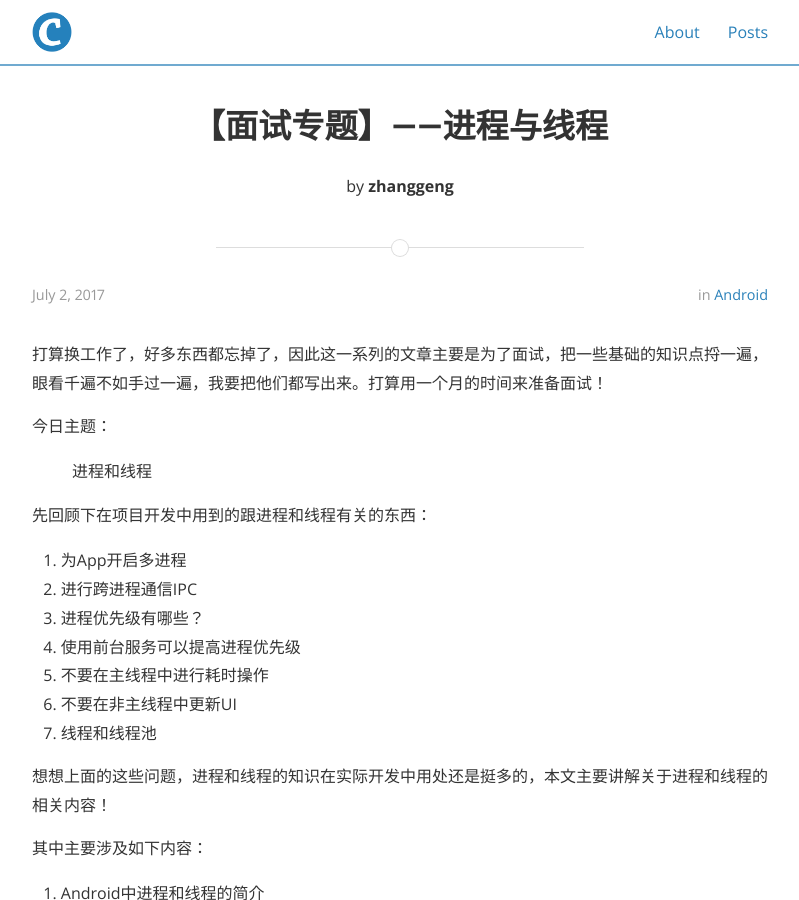
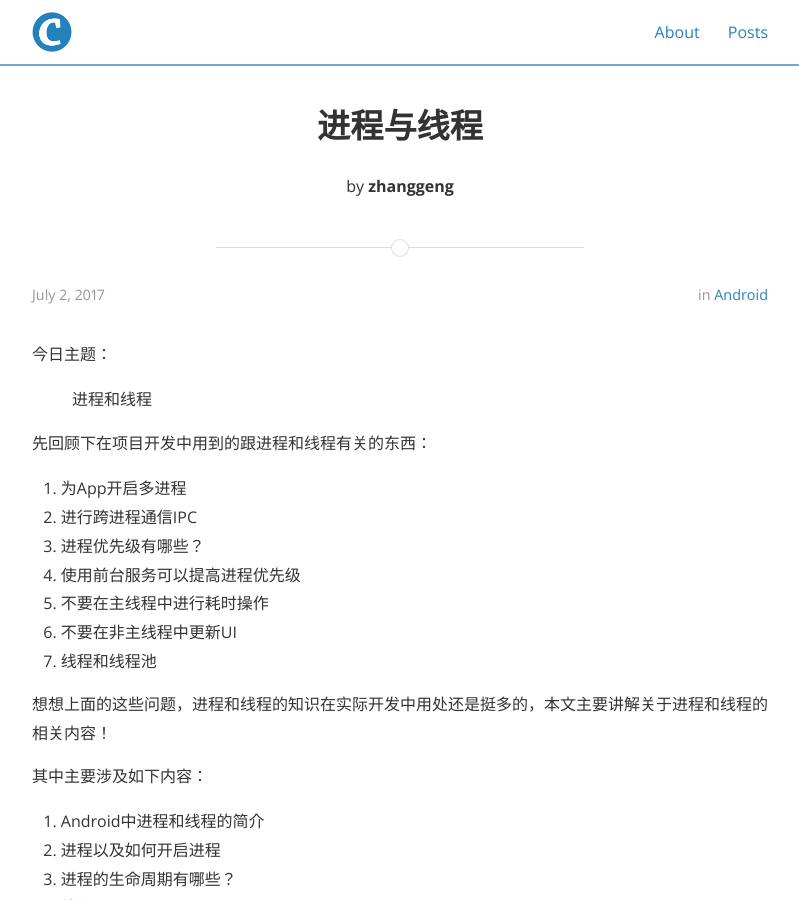
Before and after one commit to SOFTPOWER1991/SOFTPOWER1991.github.io, a Jekyll site: the page built from _posts/2017-07-02-android_process_and_thread.markdown, in a window 1280 px wide and 900 px high. Shown: the whole window, without its empty margins (240-1039 px from the left). Built offline with Jekyll 4.4.1, drawn with Linux system fonts in a browser that asks for light colours; nearby versions of some CDN libraries; a style sheet for code colours, icons or effects is not loaded.

Commit message:
modify title

```diff
--- a/_posts/2017-07-02-android_process_and_thread.markdown
+++ b/_posts/2017-07-02-android_process_and_thread.markdown
@@ -1,13 +1,11 @@
 ---
 layout: post
-title:  "【面试专题】——进程与线程"
+title:  "进程与线程"
 date:   2017-07-02 08:43:59
 author: zhanggeng
 categories: android
 ---
 
-
-打算换工作了，好多东西都忘掉了，因此这一系列的文章主要是为了面试，把一些基础的知识点捋一遍，眼看千遍不如手过一遍，我要把他们都写出来。打算用一个月的时间来准备面试！
 
 今日主题：
 
--- a/_posts/2017-07-03-android_message_system_analyse.markdown
+++ b/_posts/2017-07-03-android_message_system_analyse.markdown
@@ -1,13 +1,11 @@
 ---
 layout: post
-title:  "【面试专题】——Android消息机制源码分析"
+title:  "Android消息机制源码分析"
 date:   2017-07-03 08:43:59
 author: zhanggeng
 categories: android
 ---
 
-
-打算换工作了，好多东西都忘掉了，因此这一系列的文章主要是为了面试，把一些基础的知识点捋一遍，眼看千遍不如手过一遍，我要把他们都写出来。打算用一个月的时间来准备面试！
 
 今日主题：
 
```
